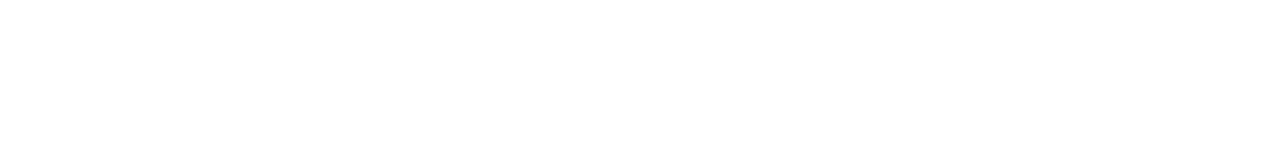
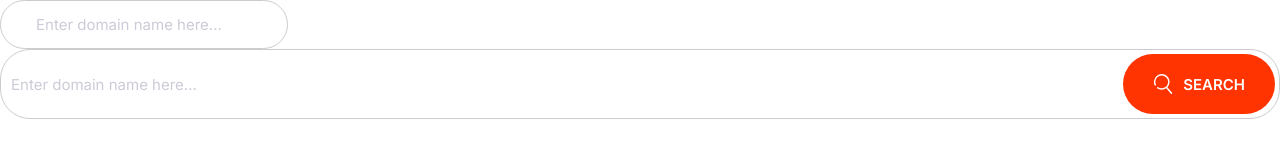
Before and after one commit to AhmedAwad97/ahmed, a plain HTML site: page index.html in a window 1280 px wide. Drawn offline with Linux system fonts and the light colour scheme.

Commit message:
input group

```diff
--- a/css/styles.css
+++ b/css/styles.css
@@ -4,6 +4,8 @@
     --color-accent: #ff3400;
     --color-headings: #1b0760;
     --color-body: #918ca4;
+    --color-border: #ccc;
+    --border-radius: 30px
 }
 
 *, *::after, *::before{
@@ -182,7 +184,7 @@ a{
 /*  Buttons */
 .btn{
     background-color: transparent;
-    border-radius: 40px;
+    border-radius: var(--border-radius);
     border: 0;
     cursor: pointer;
     font-size: 1.8rem;
@@ -255,8 +257,59 @@ a{
     fill: #ffffff;
 }
 
+.btn-search {
+    display: inline-flex;
+    justify-content: center;
+    align-items: center;
+}
+
 @media screen and (min-width: 1024px) {
     .btn{
         font-size: 1.5rem;
     }
 }
+
+
+/*  Input   */
+.input{
+    border-radius: var(--border-radius);
+    border: 1px solid #ccc;
+    color: var(--color-border);
+    font-size: 2rem;
+    outline: 0;
+    padding: 1.5rem 3.5rem;
+}
+
+::placeholder{
+    color: #cdcbd7;
+}
+
+
+.input-btn{
+    .input{
+        content: "hello";
+    }
+}
+
+.input-group{
+    align-items: center;
+    border-radius: var(--border-radius);
+    border: 1px solid var(--color-border);
+    display: flex;
+}
+
+.input-group .input{
+    border: 0;
+    flex-grow: 1;
+    padding: 1.5rem 1rem;
+}
+
+.input-group .btn{
+    margin: 4px;
+}
+
+@media screen and (min-width: 1024px) {
+    .input{
+        font-size: 1.5rem;
+    }
+}
--- a/index.html
+++ b/index.html
@@ -13,5 +13,30 @@
     <link rel="stylesheet" href="css/styles.css" />
     <title>Document</title>
   </head>
-  <body></body>
+
+
+
+  <body>
+    <input
+      type="text"
+      name=""
+      class="input"
+      placeholder="Enter domain name here..."
+    />
+
+    <div class="input-group">
+      <input
+        type="text"
+        name=""
+        class="input"
+        placeholder="Enter domain name here..."
+      />
+      <button class="btn btn--accent btn-search">
+        </svg><svg class="icon search-icon">
+          <use xlink:href="images/sprite.svg#search"></use>
+        </svg>
+        Search
+      </a href="#">
+    </div>
+  </body>
 </html>
```
